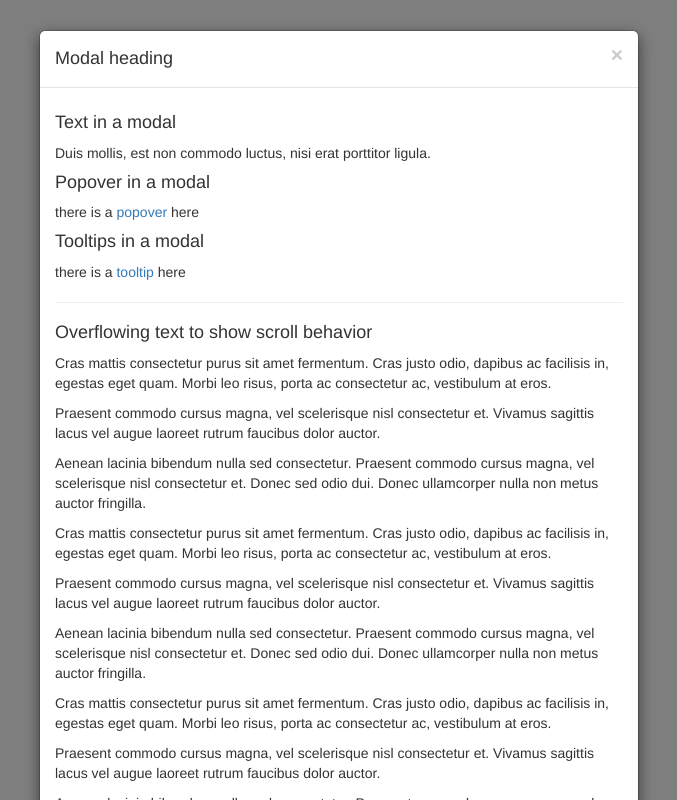
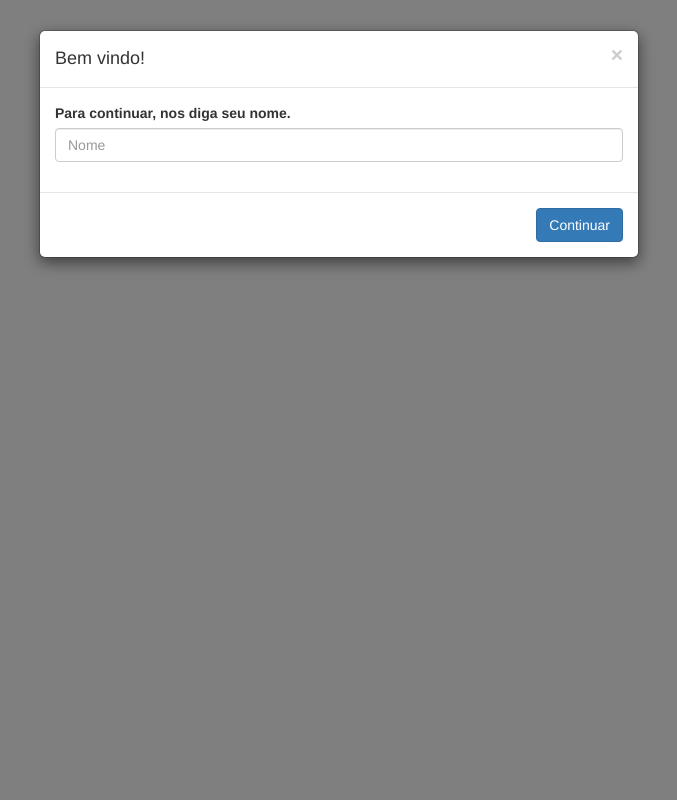
Before and after one commit to wildeee/react-hello, a React (Create React App) app: page / in a window 1280 px wide. Shown: the whole page, without its empty margins (301-978 px from the left). Built offline with nearby package versions, Linux system fonts and the light colour scheme.

Commit message:
Colocando modal de usuario

```diff
--- a/src/App.js
+++ b/src/App.js
@@ -1,11 +1,11 @@
 import React, { Component } from 'react';
-import Example from './Example.js';
+import ModalUsername from './ModalUsername.js';
 import './App.css';
 
 class App extends Component {
   render() {
     return (
-      <Example showModal={true} />
+      <ModalUsername showModal={true} />
     );
   }
 }
--- a/src/Example.js
+++ /dev/null
@@ -1,77 +0,0 @@
-import React, {Component} from 'react';
-import {
-	Popover,
-	Button,
-	Modal,
-	OverlayTrigger,
-	Tooltip
-} from 'react-bootstrap';
-
-class Example extends Component {
-
-	constructor(props) {
-		super(props);
-		this.state = {
-			showModal: props.showModal
-		};
-	}
-
-	close() {
-		this.setState({ showModal: false });
-	}
-
-	open() {
-		this.setState({ showModal: true });
-	}
-
-	render() {
-		const popover = (
-			<Popover id="modal-popover" title="popover">
-				very popover. such engagement
-			</Popover>
-		);
-		const tooltip = (
-			<Tooltip id="modal-tooltip">
-				wow.
-			</Tooltip>
-		);
-
-		return (
-			<div>
-				<Modal show={this.state.showModal} onHide={this.close.bind(this)}>
-					<Modal.Header closeButton>
-						<Modal.Title>Modal heading</Modal.Title>
-					</Modal.Header>
-					<Modal.Body>
-						<h4>Text in a modal</h4>
-						<p>Duis mollis, est non commodo luctus, nisi erat porttitor ligula.</p>
-
-						<h4>Popover in a modal</h4>
-						<p>there is a <OverlayTrigger overlay={popover}><a href="#">popover</a></OverlayTrigger> here</p>
-
-						<h4>Tooltips in a modal</h4>
-						<p>there is a <OverlayTrigger overlay={tooltip}><a href="#">tooltip</a></OverlayTrigger> here</p>
-
-						<hr />
-
-						<h4>Overflowing text to show scroll behavior</h4>
-						<p>Cras mattis consectetur purus sit amet fermentum. Cras justo odio, dapibus ac facilisis in, egestas eget quam. Morbi leo risus, porta ac consectetur ac, vestibulum at eros.</p>
-						<p>Praesent commodo cursus magna, vel scelerisque nisl consectetur et. Vivamus sagittis lacus vel augue laoreet rutrum faucibus dolor auctor.</p>
-						<p>Aenean lacinia bibendum nulla sed consectetur. Praesent commodo cursus magna, vel scelerisque nisl consectetur et. Donec sed odio dui. Donec ullamcorper nulla non metus auctor fringilla.</p>
-						<p>Cras mattis consectetur purus sit amet fermentum. Cras justo odio, dapibus ac facilisis in, egestas eget quam. Morbi leo risus, porta ac consectetur ac, vestibulum at eros.</p>
-						<p>Praesent commodo cursus magna, vel scelerisque nisl consectetur et. Vivamus sagittis lacus vel augue laoreet rutrum faucibus dolor auctor.</p>
-						<p>Aenean lacinia bibendum nulla sed consectetur. Praesent commodo cursus magna, vel scelerisque nisl consectetur et. Donec sed odio dui. Donec ullamcorper nulla non metus auctor fringilla.</p>
-						<p>Cras mattis consectetur purus sit amet fermentum. Cras justo odio, dapibus ac facilisis in, egestas eget quam. Morbi leo risus, porta ac consectetur ac, vestibulum at eros.</p>
-						<p>Praesent commodo cursus magna, vel scelerisque nisl consectetur et. Vivamus sagittis lacus vel augue laoreet rutrum faucibus dolor auctor.</p>
-						<p>Aenean lacinia bibendum nulla sed consectetur. Praesent commodo cursus magna, vel scelerisque nisl consectetur et. Donec sed odio dui. Donec ullamcorper nulla non metus auctor fringilla.</p>
-					</Modal.Body>
-					<Modal.Footer>
-						<Button onClick={this.close.bind(this)}>Close</Button>
-					</Modal.Footer>
-				</Modal>
-			</div>
-		);
-	}
-}
-
-export default Example;
--- /dev/null
+++ b/src/ModalUsername.js
@@ -0,0 +1,49 @@
+import React, {Component} from 'react';
+import {
+	Button,
+	Modal,
+	FormGroup,
+	FormControl,
+	ControlLabel
+} from 'react-bootstrap';
+
+class ModalUsername extends Component {
+
+	constructor(props) {
+		super(props);
+		this.state = {
+			showModal: props.showModal
+		};
+	}
+
+	close() {
+		this.setState({ showModal: false });
+	}
+
+	open() {
+		this.setState({ showModal: true });
+	}
+
+	render() {
+		return (
+			<div>
+				<Modal show={this.state.showModal} onHide={this.close.bind(this)} keyboard={false}>
+					<Modal.Header closeButton>
+						<Modal.Title>Bem vindo!</Modal.Title>
+					</Modal.Header>
+					<Modal.Body>
+						<FormGroup controlId="form-username">
+							<ControlLabel>Para continuar, nos diga seu nome.</ControlLabel>
+							<FormControl type="text" placeholder="Nome" />
+						</FormGroup>
+					</Modal.Body>
+					<Modal.Footer>
+						<Button bsStyle="primary" onClick={this.close.bind(this)}>Continuar</Button>
+					</Modal.Footer>
+				</Modal>
+			</div>
+		);
+	}
+}
+
+export default ModalUsername;
```
